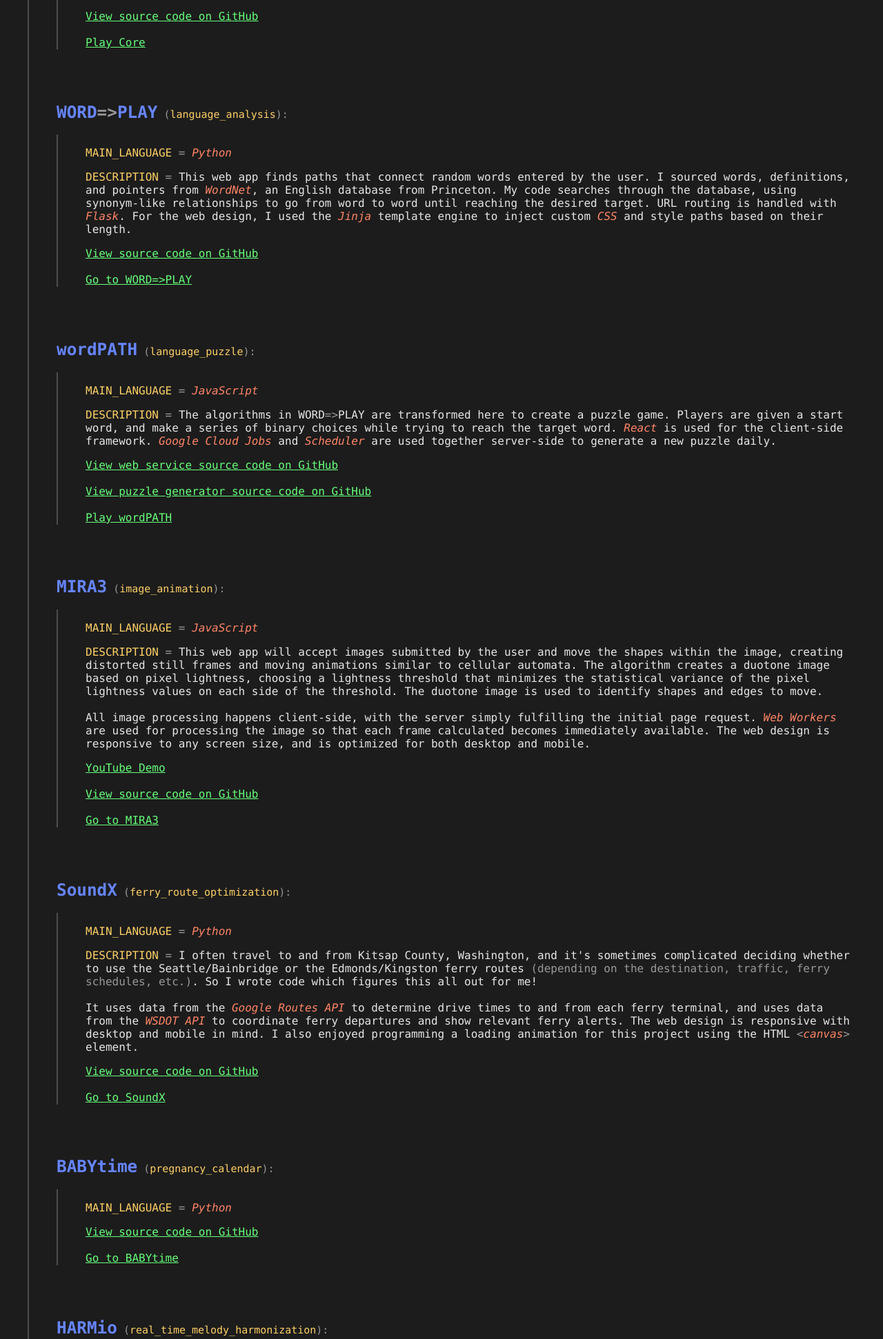
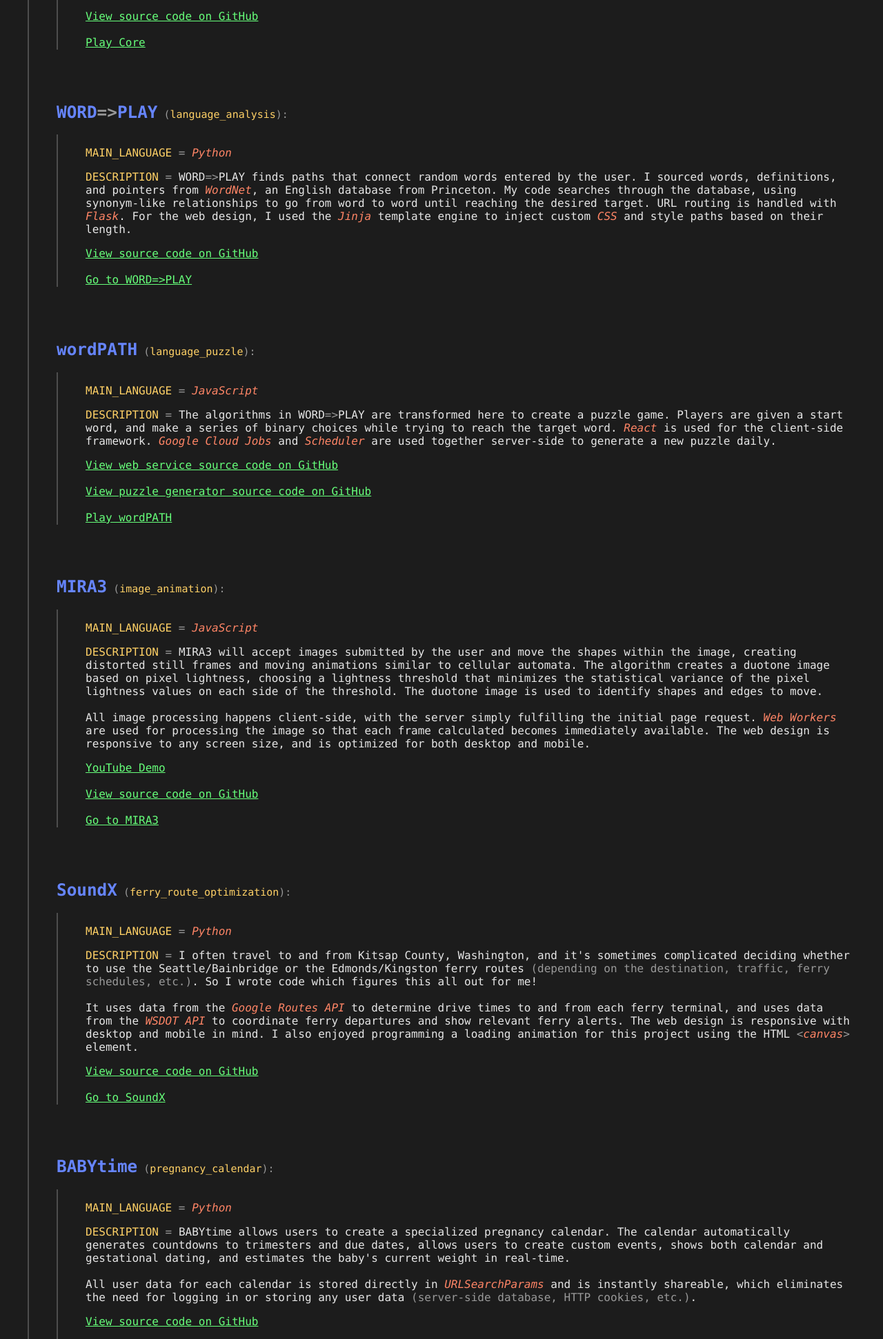
Before and after one commit to beetlebox-dev/top_domain, a Flask app: page /info in a window 1280 px wide. Shown: the part 934-2876 px from the top of the page at 69% size. Run offline with Flask 2, Linux system fonts and the light colour scheme.

Commit message:
Add babytime entry to info page with description.

```diff
--- a/templates/info.html
+++ b/templates/info.html
@@ -109,7 +109,7 @@
         <div class='code-block'>
             <p><span class='yellow'>MAIN_LANGUAGE</span><span class='soft-grey'> = </span><em>Python</em></p>
             <p>
-                <span class='yellow'>DESCRIPTION</span><span class='soft-grey'> = </span>This web app finds paths that connect random words entered by the user. I sourced words, definitions, and pointers from <em>WordNet</em>, an English database from Princeton. My code searches through the database, using synonym-like relationships to go from word to word until reaching the desired target. URL routing is handled with <em>Flask</em>. For the web design, I used the <em>Jinja</em> template engine to inject custom <em>CSS</em> and style paths based on their length.
+                <span class='yellow'>DESCRIPTION</span><span class='soft-grey'> = </span>WORD<span class='soft-grey'>=></span>PLAY finds paths that connect random words entered by the user. I sourced words, definitions, and pointers from <em>WordNet</em>, an English database from Princeton. My code searches through the database, using synonym-like relationships to go from word to word until reaching the desired target. URL routing is handled with <em>Flask</em>. For the web design, I used the <em>Jinja</em> template engine to inject custom <em>CSS</em> and style paths based on their length.
             </p>
             <a href="https://github.com/beetlebox-dev/wordplay" target="_blank">View source code on GitHub</a>
             <br>
@@ -145,7 +145,7 @@
             <p><span class='yellow'>MAIN_LANGUAGE</span><span class='soft-grey'> = </span><em>JavaScript</em></p>
             <p>
                 <span class='yellow'>DESCRIPTION</span><span class='soft-grey'> = </span>
-                This web app will accept images submitted by the user and move the shapes within the image, creating distorted still frames and moving animations similar to cellular automata. The algorithm creates a duotone image based on pixel lightness, choosing a lightness threshold that minimizes the statistical variance of the pixel lightness values on each side of the threshold. The duotone image is used to identify shapes and edges to move.
+                MIRA3 will accept images submitted by the user and move the shapes within the image, creating distorted still frames and moving animations similar to cellular automata. The algorithm creates a duotone image based on pixel lightness, choosing a lightness threshold that minimizes the statistical variance of the pixel lightness values on each side of the threshold. The duotone image is used to identify shapes and edges to move.
                 <br><br>
                 All image processing happens client-side, with the server simply fulfilling the initial page request. <em>Web Workers</em> are used for processing the image so that each frame calculated becomes immediately available. The web design is responsive to any screen size, and is optimized for both desktop and mobile.
             </p>
@@ -184,12 +184,12 @@
         </a></h3>
         <div class='code-block'>
             <p><span class='yellow'>MAIN_LANGUAGE</span><span class='soft-grey'> = </span><em>Python</em></p>
-<!--            <p>-->
-<!--                <span class='yellow'>DESCRIPTION</span><span class='soft-grey'> = </span>-->
-<!--                Lorem ipsum...-->
-<!--                <br><br>-->
-<!--                <em>URLSearchParams</em>-->
-<!--            </p>-->
+            <p>
+                <span class='yellow'>DESCRIPTION</span><span class='soft-grey'> = </span>
+                BABYtime allows users to create a specialized pregnancy calendar. The calendar automatically generates countdowns to trimesters and due dates, allows users to create custom events, shows both calendar and gestational dating, and estimates the baby's current weight in real-time.
+                <br><br>
+                All user data for each calendar is stored directly in <em>URLSearchParams</em> and is instantly shareable, which eliminates the need for logging in or storing any user data <span class='soft-grey'>(server-side database, HTTP cookies, etc.)</span>.
+            </p>
             <a href="https://github.com/beetlebox-dev/baby" target="_blank">View source code on GitHub</a>
             <br>
             <br>
```
